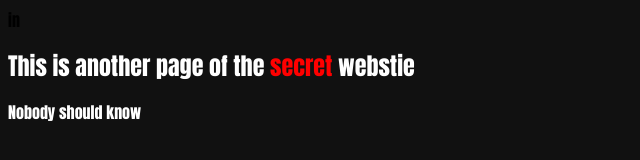
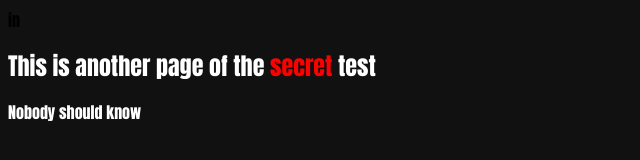
Before and after one commit to marcochavezco/protected-static-website-template, a website: page Docs/another-page.html in a window 1280 px wide. Shown: the full height of the page, 0-640 px from the left. Drawn offline with Linux system fonts and the light colour scheme; files that its build step writes are made by us from their sources.

Commit message:
Change page

```diff
--- a/Docs/another-page.html
+++ b/Docs/another-page.html
@@ -7,7 +7,7 @@
   <link rel="stylesheet" href="main.css">in
 </head>
 <body style="background-color: #111111; font-family: Impact, Haettenschweiler, 'Arial Narrow Bold', sans-serif;">
-  <h1 style="color: #ffffff; font-size: 24px;">This is another page of the <span style="color: red;">secret</span> webstie</h1>
+  <h1 style="color: #ffffff; font-size: 24px;">This is another page of the <span style="color: red;">secret</span> test</h1>
   <p style="color: #ffffff;">Nobody should know</p>
 </body>
 </html>
```
